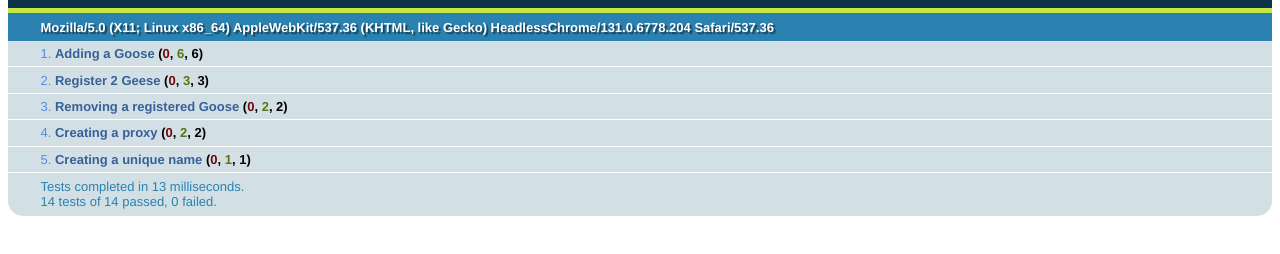
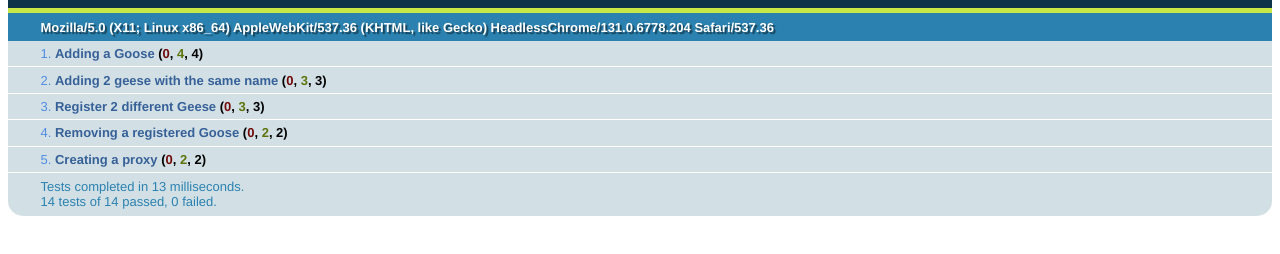
Before and after one commit to baliga-lab/gaggle2, a plain HTML site: page js/boss_test.html in a window 1280 px wide. Shown: the part 48-302 px from the top of the page. Drawn offline with Linux system fonts and the light colour scheme.

Commit message:
unique name creation

```diff
--- a/js/boss.js
+++ b/js/boss.js
@@ -11,27 +11,29 @@
 var gaggle = {};
 
 gaggle.GooseProxy = function(bridgeBoss, uniqueId) {
-    this.getId = function() { return uniqueId; };
     this.getName = function() { return uniqueId; }
     this.update = function(currentGooseIds) {
         bridgeBoss.updateGoose(uniqueId, currentGooseIds);
     };
 };
 
-// all geese have the method getId()
-// and sendMessage()
-
+// all geese have the method getName()/setName()
 gaggle.Boss = function(bridgeBoss) {
     var gooseUIDs = [];
     var gooseMap = [];
     var log = []; // a log of messages
 
-    this.uniqueNameFor = function(baseName) {
+    /*
+     * A simple uniquification function for goose names based on NameUniquifier in GuiBoss.
+     * We assume that all unique names are in the form <baseName>-<counter>, so we can
+     * use a simple regexp to find the maximum count for a base name.
+     */
+    function uniqueNameFor(baseName) {
         var maxCount = 0;
         var regexp = new RegExp(baseName + '-(\\d)+');
 
         for (var i = 0; i < gooseUIDs.length; i++) {
-            if (gooseUIDs[i].match(regExp)) {
+            if (gooseUIDs[i].match(regexp)) {
                 var comps = gooseUIDs[i].split('-');
                 var count = parseInt(comps[comps.length - 1]);
                 if (count > maxCount) maxCount = count;
@@ -39,7 +41,7 @@ gaggle.Boss = function(bridgeBoss) {
         }
         var uniqueCount = maxCount + 1;
         return (uniqueCount < 10) ? baseName + '-0' + uniqueCount : baseName + '-' + uniqueCount;
-    };
+    }
     /*
      * A simple logging function, for diagnostic purposes. Using this method assumes that
      * jQuery >= 1.4.3 is used within the page
@@ -55,22 +57,21 @@ gaggle.Boss = function(bridgeBoss) {
         $('#gaggle-log-text').replaceWith('<div id="gaggle-log-text">' + logText + '</div>');
     };
     this.createProxy = function (gooseBaseName) {
-        var uniqueId = gooseBaseName;
-        var proxy = new gaggle.GooseProxy(bridgeBoss, uniqueId);
-        this.log('boss', 'created proxy with id: ' + uniqueId);
-        this.register(proxy);
-        return uniqueId;
+        var proxy = new gaggle.GooseProxy(bridgeBoss, gooseBaseName);
+        this.log('boss', 'created proxy with id: ' + gooseBaseName);
+        return this.register(proxy);
     };
 
     // service interface
     this.register = function(goose) {
-        if (this.exists(goose.getName())) throw "goose with id '" + goose.getName() + "' exists already.";
-        gooseUIDs[gooseUIDs.length] = goose.getName();
-        gooseMap[goose.getName()] = goose;
+        var uniqueName = uniqueNameFor(goose.getName());
+        gooseUIDs[gooseUIDs.length] = uniqueName;
+        gooseMap[uniqueName] = goose;
         for (var i = 0; i < gooseUIDs.length; i++) {
-            gooseMap[goose.getName()].update(gooseUIDs);
+            gooseMap[gooseUIDs[i]].update(gooseUIDs);
         }
         this.log('boss', 'registered goose with name: ' + goose.getName());
+        return uniqueName;
     };
     this.unregister = function(gooseId) {
         gooseMap[gooseId] = undefined;
--- a/js/boss_test.html
+++ b/js/boss_test.html
@@ -29,9 +29,8 @@ QUnit.testStart = function(name) {
 };
 
 // A mock Goose class for testing
-var MockGoose = function(name, uid) {
+var MockGoose = function(name) {
   var knownNames = [];
-  this.getId = function() { return uid; };
   this.getName = function() { return name; };
   this.update = function(currentNames) {
     knownNames = currentNames;
@@ -42,40 +41,40 @@ var MockGoose = function(name, uid) {
 // This is our messaging router, our geese are looking for it
 $(document).ready(function() {
   test("Adding a Goose", function() {
-    var goose = new MockGoose('goose', 'goose');
-    gaggle.boss.register(goose);
-    ok(gaggle.boss.exists('goose'), "goose 'goose' should exist");
-    ok(!gaggle.boss.exists('goose2'), "goose 'goose2' should not exist");
+    var goose = new MockGoose('goose');
+    var uniqueName = gaggle.boss.register(goose);
+    ok(gaggle.boss.exists(uniqueName), "goose 'goose' should exist");
     equal(1, gaggle.boss.numGeese());
     equal(1, goose.currentNames().length);
-    raises(function()  {
-      gaggle.boss.register(new MockGoose('goose'));
-    }, "adding goose with existing id should raise an exception");
-    equal(1, gaggle.boss.numGeese());
+    equal(uniqueName, 'goose-01');
   });
-  test("Register 2 Geese", function() {
-    var goose1 = new MockGoose('goose1', 'goose1');
-    var goose2 = new MockGoose('goose2', 'goose2');
+  test("Adding 2 geese with the same name", function() {
+    var uniqueName1 = gaggle.boss.register(new MockGoose('goose'));
+    var uniqueName2 = gaggle.boss.register(new MockGoose('goose'));
+    equal(uniqueName1, 'goose-01');
+    equal(uniqueName2, 'goose-02');
+    equal(2, gaggle.boss.numGeese());
+  });
+  test("Register 2 different Geese", function() {
+    var goose1 = new MockGoose('goose1');
+    var goose2 = new MockGoose('goose2');
     gaggle.boss.register(goose1);
     gaggle.boss.register(goose2);
+
     equal(2, gaggle.boss.numGeese());
     equal(2, goose1.currentNames().length);
     equal(2, goose2.currentNames().length);
   });
   test("Removing a registered Goose", function() {
-    gaggle.boss.register(new MockGoose('goose', 'goose'));
-    gaggle.boss.unregister('goose');
+    var uniqueName = gaggle.boss.register(new MockGoose('goose'));
+    gaggle.boss.unregister(uniqueName);
     equal(0, gaggle.boss.numGeese(), 'number of geese should be 0');
-    ok(!gaggle.boss.exists('goose'), "goose 'goose' should not exist");
+    ok(!gaggle.boss.exists(uniqueName), "goose 'goose' should not exist");
   });
   test("Creating a proxy", function() {
     var uniqueName = gaggle.boss.createProxy('aname');
-    equal(uniqueName, 'aname', "unique name should be created");
+    equal(uniqueName, 'aname-01', "unique name should be created");
     ok(gaggle.boss.exists(uniqueName));
-  });
-  test("Creating a unique name", function() {
-    var uniqueName = gaggle.boss.uniqueNameFor('aname');
-    equal(uniqueName, 'aname-01', "unique name should be created");
   });
 });
     </script>
```
